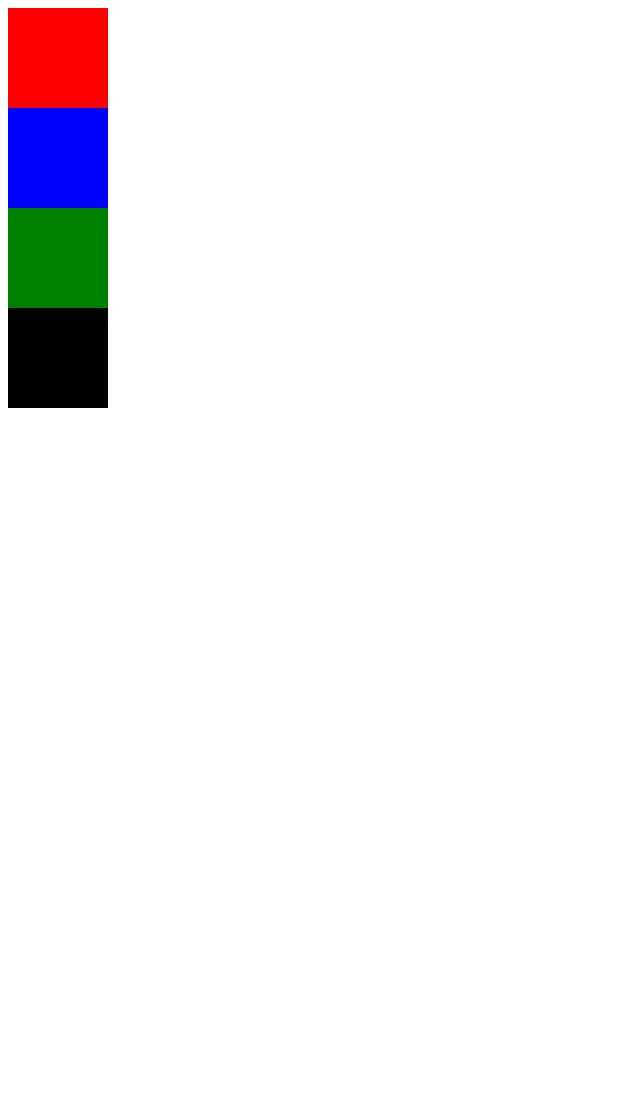
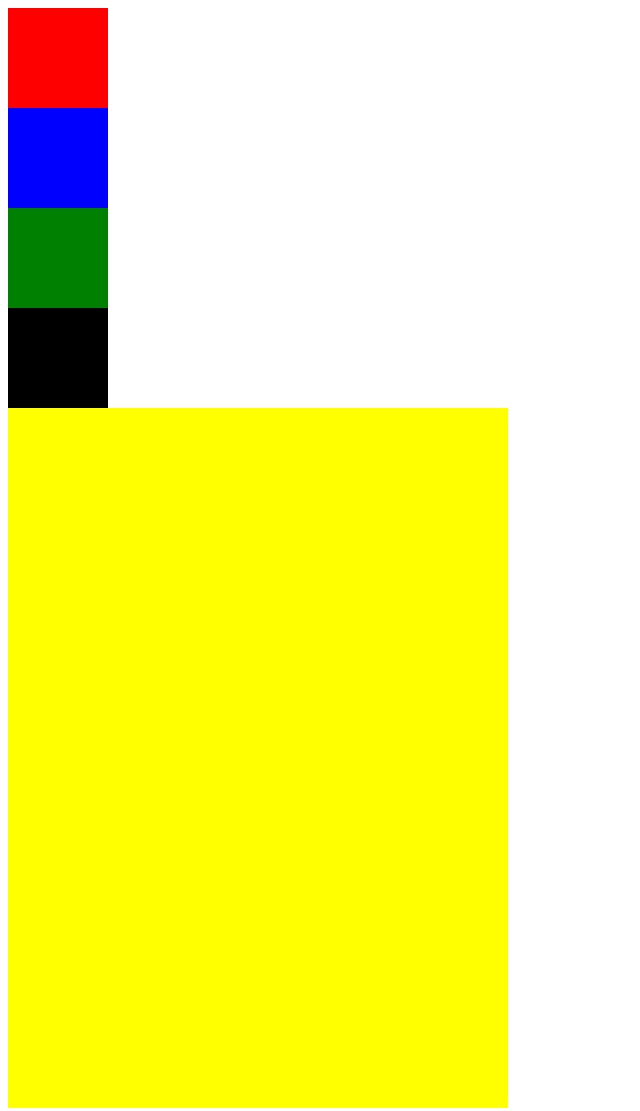
Before and after one commit to SabirAmeen/Team, a plain HTML site: page index.html in a window 1280 px wide. Shown: the whole page, without its empty margins (0-640 px from the left). Before the commit the page ends 800 px from the top, so only its background shows below. Drawn offline with Linux system fonts and the light colour scheme.

Commit message:
my big div

```diff
--- a/index.html
+++ b/index.html
@@ -24,6 +24,13 @@
 				background-color: black;
 			}
 
+			#div5
+			{
+				width:500px;
+				height: 700px;
+				background-color: yellow;
+
+			}
 		</style>
 	</head>
 	<body>
@@ -36,5 +43,6 @@
 
 		</div>
 		<div id="div4"></div>
+		<div id="div5"></div>
 	</body>
 </html>
```
